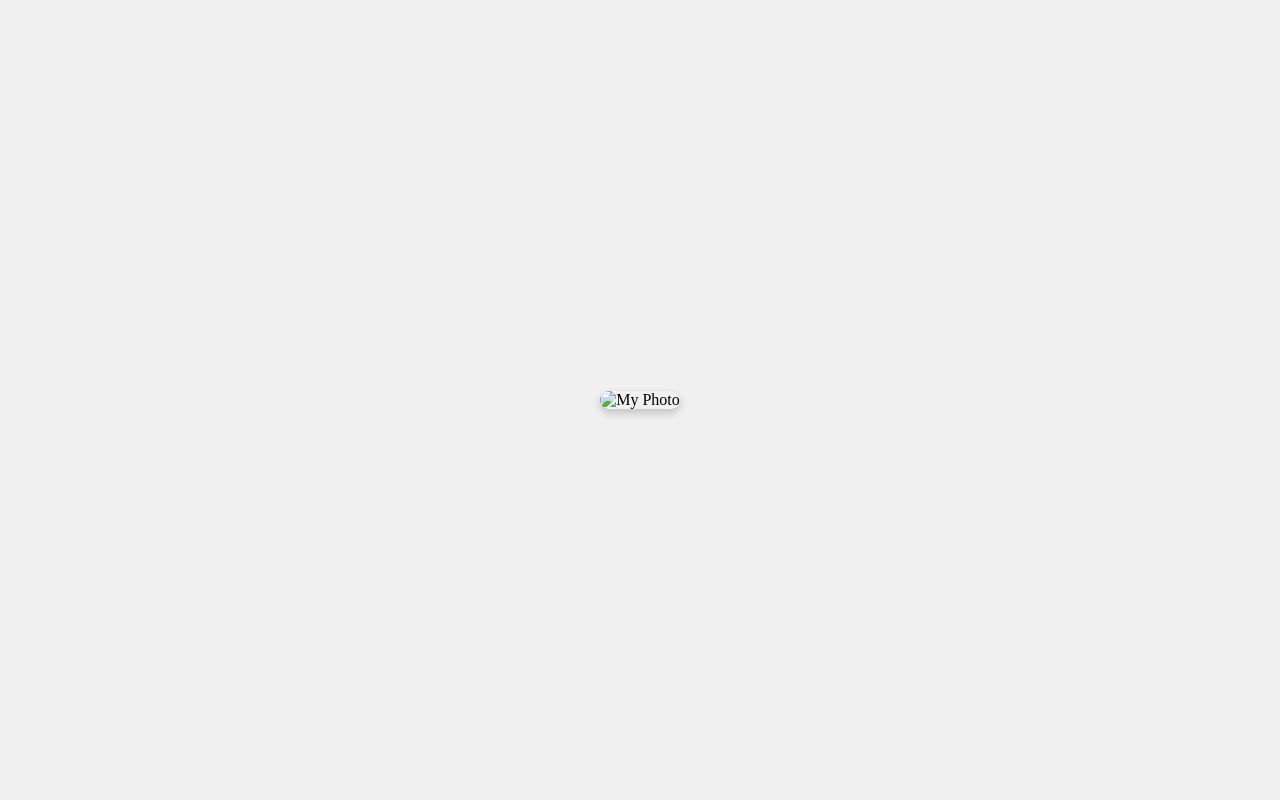
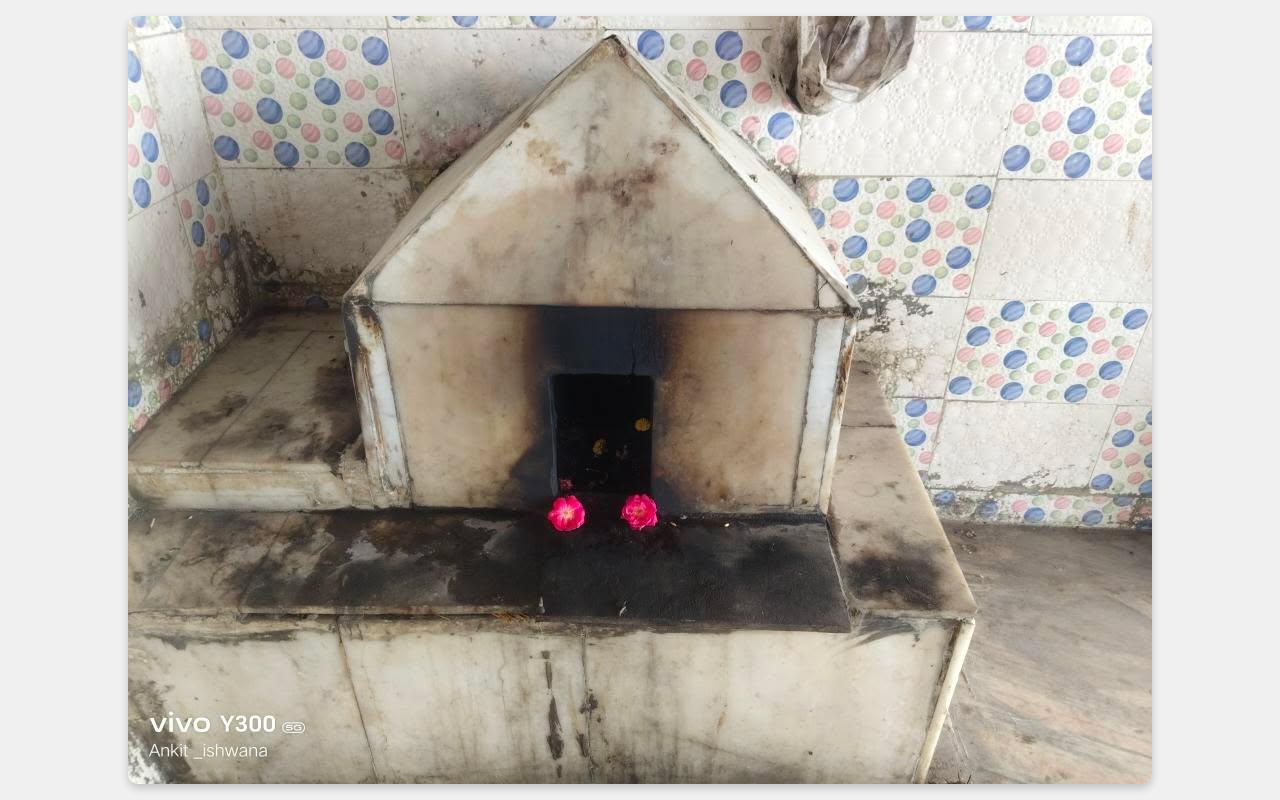
Before and after one commit to lux-cpu/krantikari, a plain HTML site: page index.html in a window 1280 px wide. Drawn offline with Linux system fonts and the light colour scheme.

Commit message:
Update index.html

```diff
--- a/index.html
+++ b/index.html
@@ -8,6 +8,6 @@
     </style>
 </head>
 <body>
-    <img src="FOLDER_NAME/PHOTO_NAME.jpg" alt="My Photo">
+    <img src="Im.jpg" alt="My Photo">
 </body>
 </html>
```
